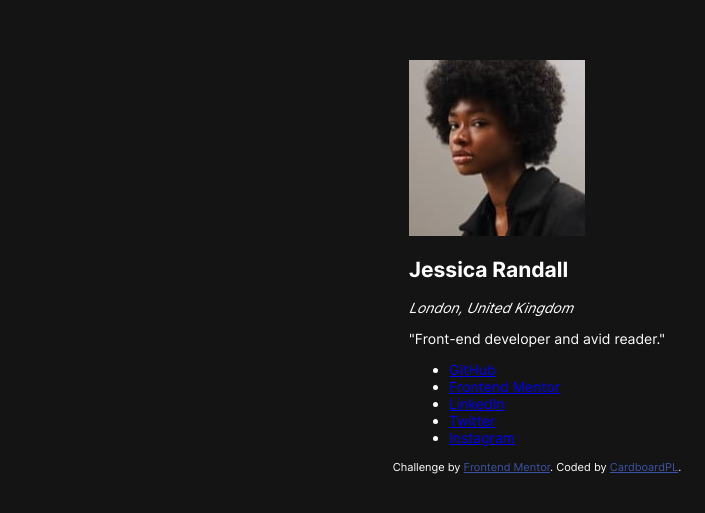
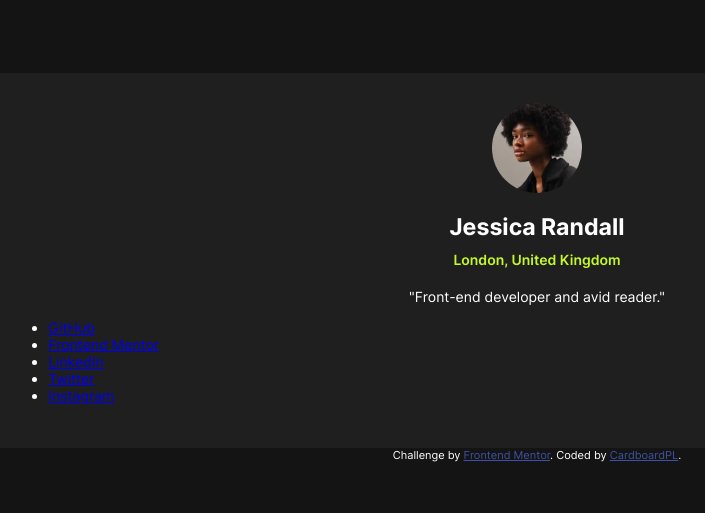
Before and after one commit to CardboardPL/Frontend-Mentor-Social-links-profile, a plain HTML site: page index.html in a window 1280 px wide. Shown: the part 141-654 px from the top of the page, without its empty margins (103-808 px from the left). Drawn offline with Linux system fonts and the light colour scheme.

Commit message:
Added/Updated: profile.css and index.html
Added profile.css, added initial profile and user header styles.
Updated index.html to include classes of the user-profile and user-header and linked the profile.css stylesheet.

```diff
--- a/index.html
+++ b/index.html
@@ -6,6 +6,7 @@
 
   <link rel="icon" type="image/png" sizes="32x32" href="./assets/images/favicon-32x32.png">
   <link rel="stylesheet" type="text/css" href="./styles/general.css">
+  <link rel="stylesheet" type="text/css" href="./styles/profile.css">
   <title>Frontend Mentor | Social links profile</title>
 
   <!-- Feel free to remove these styles or customise in your own stylesheet 👍 -->
@@ -15,8 +16,8 @@
   </style>
 </head>
 <body>
-  <article>
-    <header>
+  <article class="user-profile">
+    <header class="user-header">
       <img src="./assets/images/avatar-jessica.jpeg" alt="User Avatar" class="user-avatar">
       <h1 class="user-name">Jessica Randall</h1>
       <address class="user-address">London, United Kingdom</address>
--- /dev/null
+++ b/styles/profile.css
@@ -0,0 +1,33 @@
+.user-profile {
+  background-color: hsl(0, 0%, 12%);
+  width: 90%;
+  padding: 30px 40px;
+}
+
+.user-header {
+  text-align: center;
+}
+
+.user-header * {
+  margin: 0;
+}
+
+.user-avatar {
+  display: block;
+  margin: 0 auto;
+  width: 90px;
+  height: 90px;
+  border-radius: 50%;
+}
+
+.user-name {
+  font-size: 1.65rem;
+  margin: 20px 0 10px 0;
+}
+
+.user-address {
+  font-style: normal;
+  font-weight: 600;
+  color: hsl(75, 94%, 57%);
+  margin: 0 0 20px 0;
+}
```
